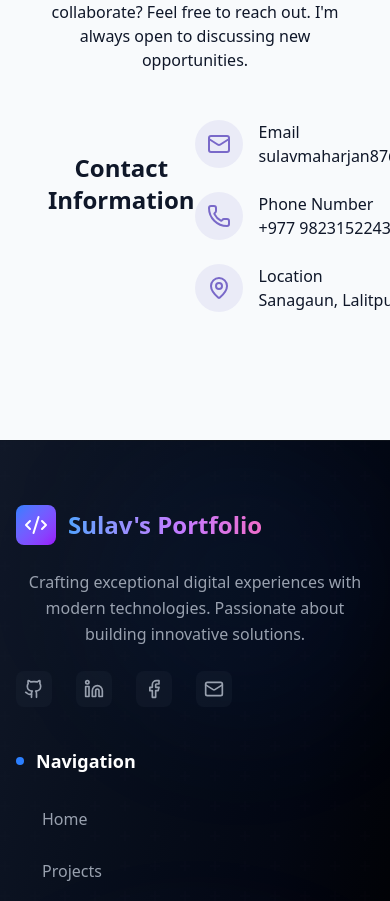
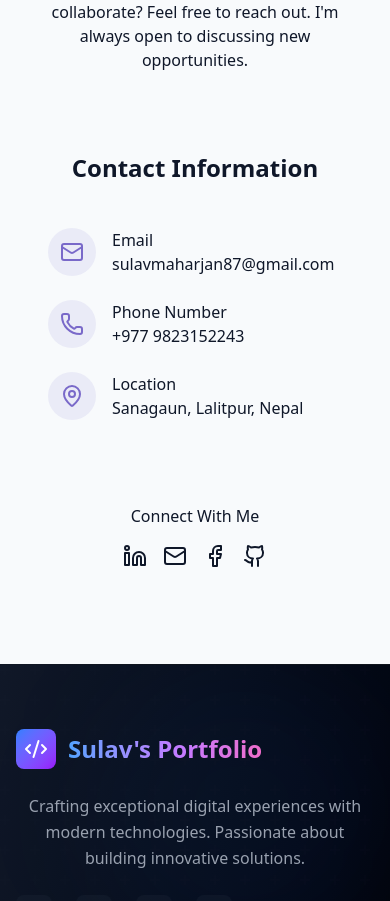
Before and after one commit to SulavMaharjan/SulavMaharjan_PortfolioWebsite, a React (Vite) app: page / in a window 390 px wide. Shown: the part 6942-7843 px from the top of the page. Built offline with nearby package versions, Linux system fonts and the light colour scheme.

Commit message:
responsive

```diff
--- a/src/components/ContactSection.jsx
+++ b/src/components/ContactSection.jsx
@@ -22,7 +22,7 @@ const ContactSection = () => {
           out. I'm always open to discussing new opportunities.
         </p>
 
-        <div className="space-y-8 flex justify-between">
+        <div className="space-y-8 grid grid-cols-1 sm:grid-cols-3 gap-5">
           <h3 className="text-2xl font-semibold mb-6 pt-8">
             Contact Information
           </h3>
```
